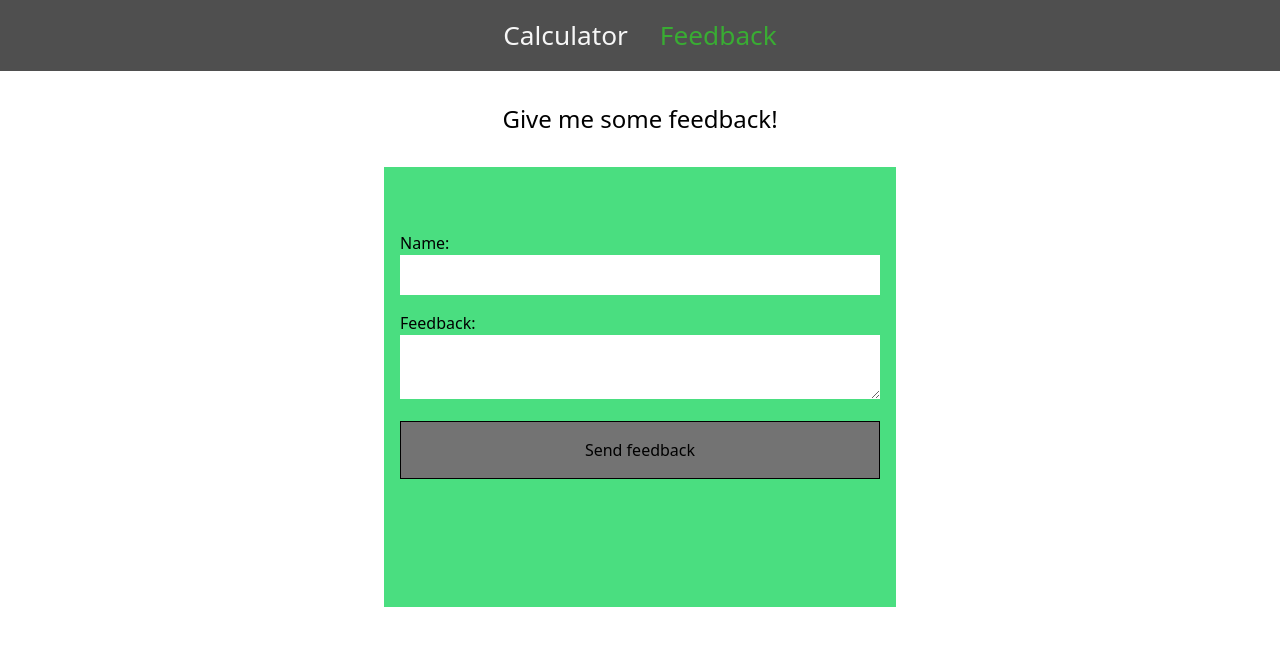
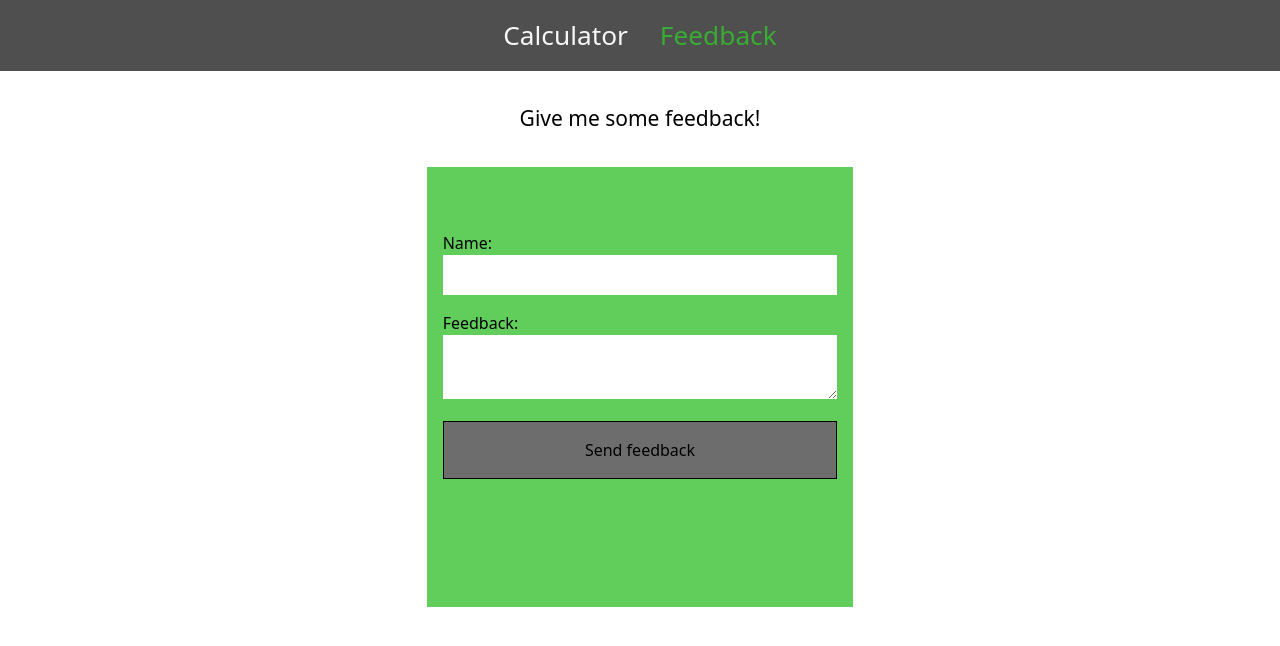
Before and after one commit to BeatsuDev/fullstack-2025, a Vue app in the folder frontend/: page /feedback in a window 1280 px wide. Shown: the top 646 px of the page. Built offline with nearby package versions, Linux system fonts and the light colour scheme; the HTML template or start-up script is replaced by a standard one.

Commit message:
refac: move tailwind to plain CSS instead in FeedbackView component

```diff
--- a/frontend/src/views/FeedbackView.vue
+++ b/frontend/src/views/FeedbackView.vue
@@ -1,30 +1,30 @@
 <template>
-    <div class="mx-auto m-4 w-11/12 md:w-1/2 lg:w-2/5">
-        <h1 class="text-center text-2xl my-8">Give me some feedback!</h1>
-        <form @submit.prevent="handleSubmitClick" class="flex flex-col gap-4 px-4 pt-16 pb-32 bg-primary-400">
+    <div class="feedback-view">
+        <div class="form-container">
+            <h1 class="feedback-title">Give me some feedback!</h1>
+            <form @submit.prevent="handleSubmitClick">
                 <div>
-                <label for="name" class="block">Name:</label>
-                <input id="name" class="w-full p-2" v-model="feedback.name" @keydown="showError.name = false"
-                    type="text" @blur="showError.name = true" />
-                <div class="text-red-500" v-if="showError.name && formattedError && formattedError.name">
+                    <label for="name">Name:</label>
+                    <input id="name" v-model="feedback.name" @keydown="showError.name = false" type="text"
+                        @blur="showError.name = true" />
+                    <div style="color: red;" v-if="showError.name && formattedError && formattedError.name">
                         {{ formattedError.name._errors[0] }}
                     </div>
                 </div>
                 <div>
-                <label for="text" class="block">Feedback:</label>
-                <textarea id="text" class="w-full p-2" v-model="feedback.text" @keydown="showError.text = false"
+                    <label for="text">Feedback:</label>
+                    <textarea id="text" v-model="feedback.text" @keydown="showError.text = false"
                         @blur="showError.text = true"></textarea>
-                <div class="text-red-500" v-if="showError.text && formattedError && formattedError.text">
+                    <div style="color: red;" v-if="showError.text && formattedError && formattedError.text">
                         {{ formattedError.text._errors[0] }}
                     </div>
                 </div>
-            <button type="submit" class="border border-black p-4" :class="{
-                'bg-secondary-500 hover:bg-blue-700': formattedError === null,
-                'bg-gray-500 cursor-not-allowed': formattedError !== null,
-            }">
+                <!-- This double bang trick (!!) uses JavaScript's type coercion to turn any variable to a boolean value -->
+                <button type="submit" :disabled="!!formattedError">
                     Send feedback
                 </button>
             </form>
+        </div>
     </div>
 </template>
 
@@ -47,6 +47,7 @@ const showError = ref({
     name: false,
     text: false,
 });
+
 const formattedError = computed<ZodFormattedError<typeof feedback> | null>(() => {
     const result = schema.safeParse(feedback);
     return result.error?.format() ?? null;
@@ -66,3 +67,72 @@ function handleSubmitClick() {
     }
 }
 </script>
+
+<style scoped>
+.feedback-view {
+    display: grid;
+    grid-template-columns: repeat(12, 1fr);
+}
+
+.form-container {
+    grid-column: 2 / -2;
+}
+
+@media (min-width: 768px) {
+    .form-container {
+        grid-column: 3 / -3;
+    }
+}
+
+@media (min-width: 1024px) {
+    .form-container {
+        grid-column: 4 / -4;
+    }
+}
+
+@media (min-width: 1280px) {
+    .form-container {
+        grid-column: 5 / -5;
+    }
+}
+
+.feedback-title {
+    text-align: center;
+    font-size: var(--text-2xl);
+    margin-top: var(--spacing-8);
+    margin-bottom: var(--spacing-8);
+}
+
+form {
+    display: flex;
+    flex-direction: column;
+    gap: var(--spacing-4);
+    padding: var(--spacing-16) var(--spacing-4) var(--spacing-32) var(--spacing-4);
+
+    background-color: var(--color-primary-400);
+}
+
+input#name,
+textarea#text {
+    width: 100%;
+    padding: var(--spacing-2);
+}
+
+button {
+    border: 1px solid black;
+    padding: var(--spacing-4);
+}
+
+button:disabled {
+    background-color: var(--color-neutral-500);
+    cursor: not-allowed;
+}
+
+button:not(:disabled) {
+    background-color: var(--color-primary-400);
+}
+
+button:not(:disabled):hover {
+    background-color: var(--color-primary-500);
+}
+</style>
```
Lines whose indentation alone changed are shown as unchanged.
